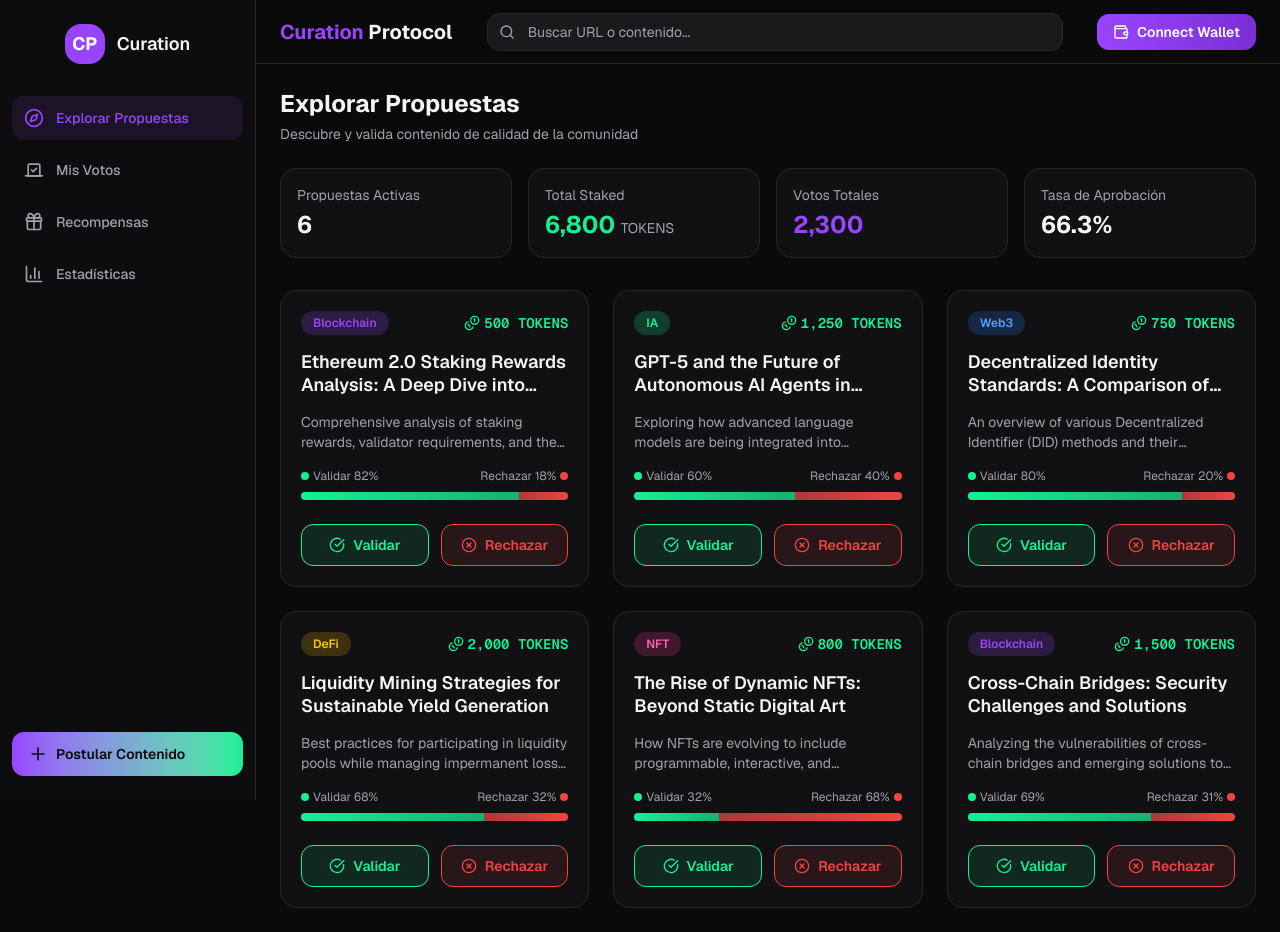
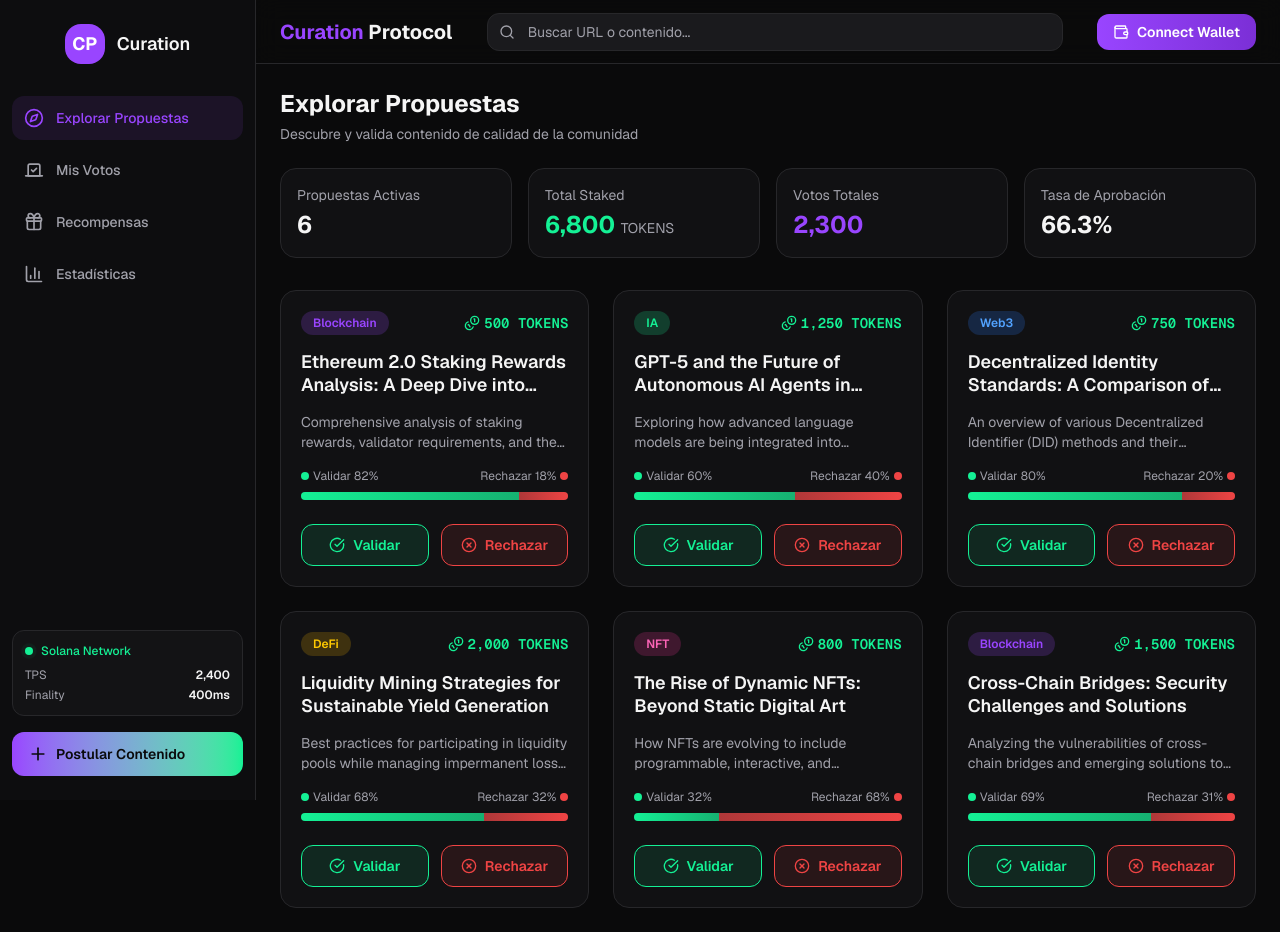
Before and after one commit to CurationProtocol/curation-protocol-dashboard, a Next.js app: page / in a window 1280 px wide. Built offline with nearby package versions, Linux system fonts and the light colour scheme.

Commit message:
feat: add Solana network status widget to sidebar\n\nAdd responsive Solana network status widget with stats and animation.

```diff
--- a/components/sidebar.tsx
+++ b/components/sidebar.tsx
@@ -50,6 +50,30 @@ export function Sidebar({ activeTab, onTabChange }: SidebarProps) {
         })}
       </nav>
 
+      {/* Solana Network Status Widget */}
+      <div className="w-full px-3 mb-4">
+        <div className="rounded-lg border border-border bg-secondary/50 p-3">
+          <div className="flex items-center gap-2 mb-2">
+            <span className="relative flex h-2 w-2">
+              <span className="absolute inline-flex h-full w-full animate-ping rounded-full bg-accent opacity-75"></span>
+              <span className="relative inline-flex h-2 w-2 rounded-full bg-accent"></span>
+            </span>
+            <span className="hidden text-xs font-medium text-accent lg:block">Solana Network</span>
+            <span className="lg:hidden text-xs font-medium text-accent">SOL</span>
+          </div>
+          <div className="space-y-1">
+            <div className="flex items-center justify-between">
+              <span className="hidden text-xs text-muted-foreground lg:block">TPS</span>
+              <span className="text-xs font-semibold text-foreground lg:ml-0 mx-auto lg:mx-0">2,400</span>
+            </div>
+            <div className="hidden lg:flex items-center justify-between">
+              <span className="text-xs text-muted-foreground">Finality</span>
+              <span className="text-xs font-semibold text-foreground">400ms</span>
+            </div>
+          </div>
+        </div>
+      </div>
+
       {/* Post Content Button */}
       <div className="mt-auto w-full px-3">
         <button className="flex w-full items-center justify-center gap-2 rounded-lg bg-gradient-to-r from-primary to-accent px-4 py-3 text-sm font-semibold text-background transition-all hover:opacity-90 lg:justify-start">
```
